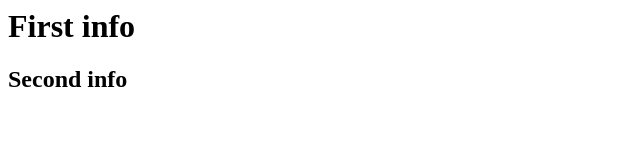
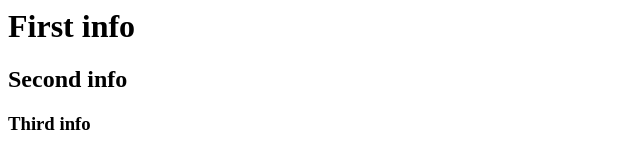
Before and after one commit to dilnig/projectdemo, a plain HTML site: page index.html in a window 1280 px wide. Shown: the whole page, without its empty margins (0-640 px from the left). Drawn offline with Linux system fonts and the light colour scheme.

Commit message:
Vtoroy commit

```diff
--- a/index.html
+++ b/index.html
@@ -4,5 +4,6 @@
 
     <h1>First info</h1>
     <h2>Second info</h2>
+    <h3>Third info</h3>
     </body>
     </html>
```
